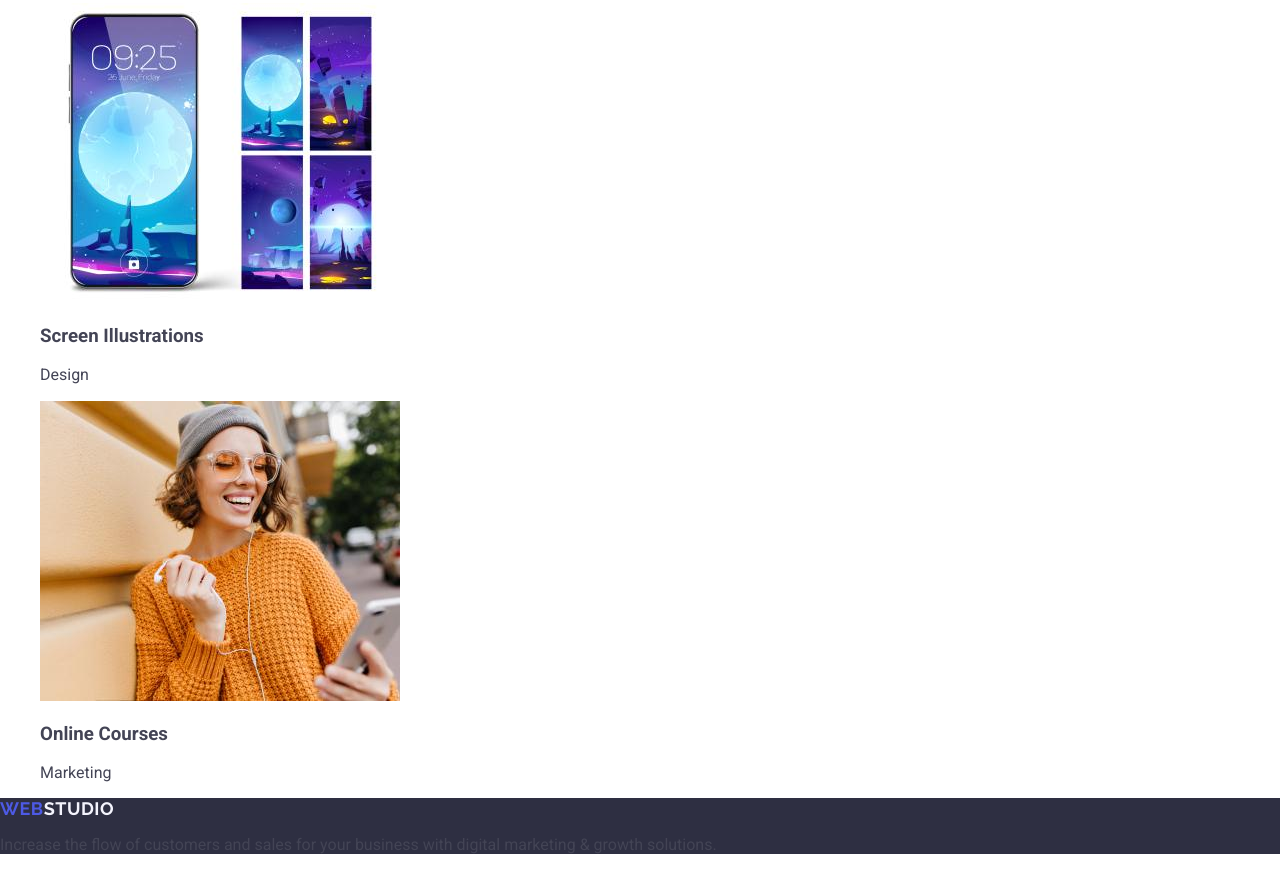
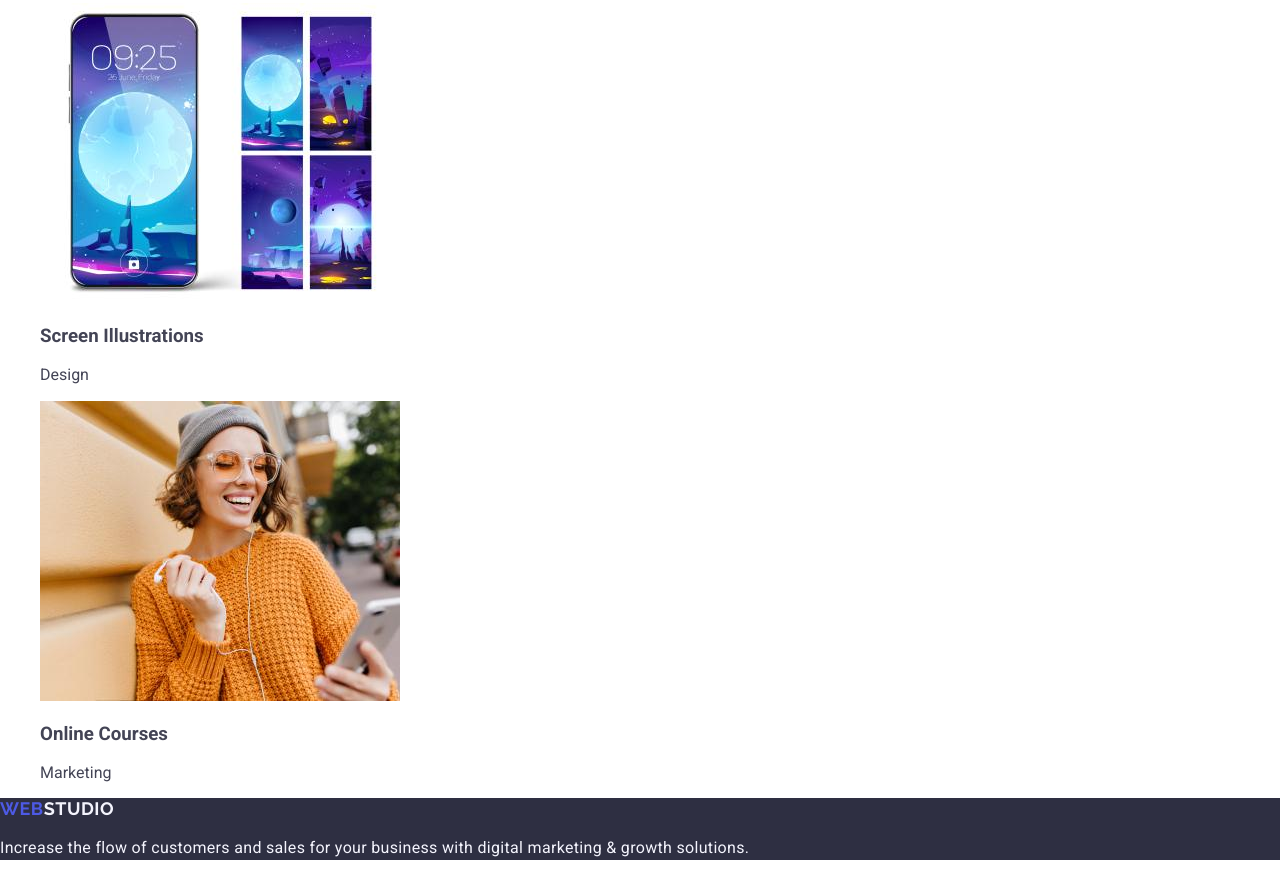
Before and after one commit to MI-MaksymIvanov/goit-markup-hw-02, a plain HTML site: page index.html in a window 1280 px wide. Shown: the part 3761-4637 px from the top of the page. Drawn offline with nearby package versions, Linux system fonts and the light colour scheme.

Commit message:
style footer description

```diff
--- a/css/styles.css
+++ b/css/styles.css
@@ -60,3 +60,11 @@ a {
 .page-footer {
   background-color: #2e2f42;
 }
+
+.footer-description {
+  font-weight: 400;
+  font-size: 16px;
+  line-height: 1.5;
+  letter-spacing: 0.02em;
+  color: #f4f4fd;
+}
--- a/index.html
+++ b/index.html
@@ -194,7 +194,7 @@
           <li>
             <img
               src="./images/our-portfolio/online-courses.jpg"
-              alt=""
+              alt="img design"
               width="360"
               height="300"
             />
@@ -209,7 +209,7 @@
       <a class="logo footer-logo" href="./index.html"
         >Web<span class="logo-part">Studio</span></a
       >
-      <p>
+      <p class="footer-description">
         Increase the flow of customers and sales for your business with digital
         marketing & growth solutions.
       </p>
```
